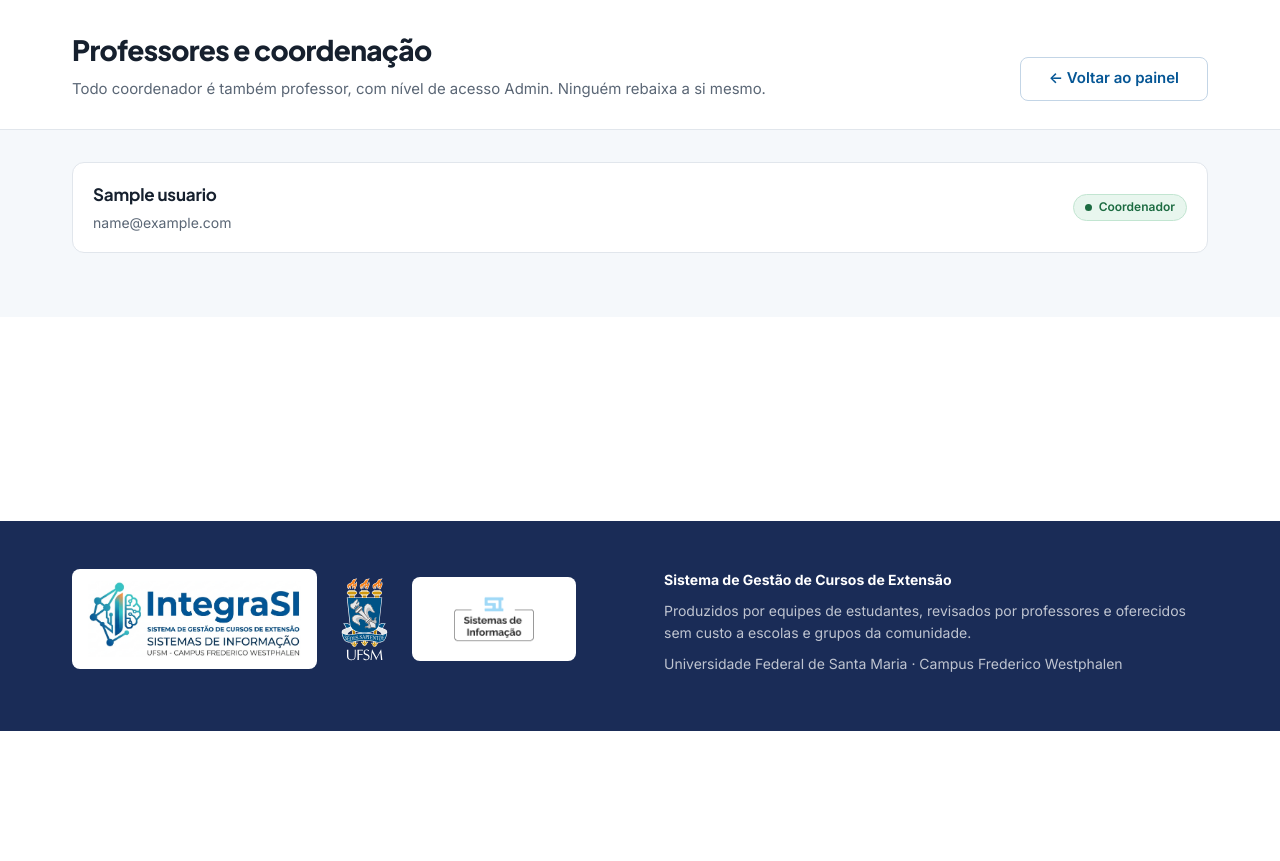
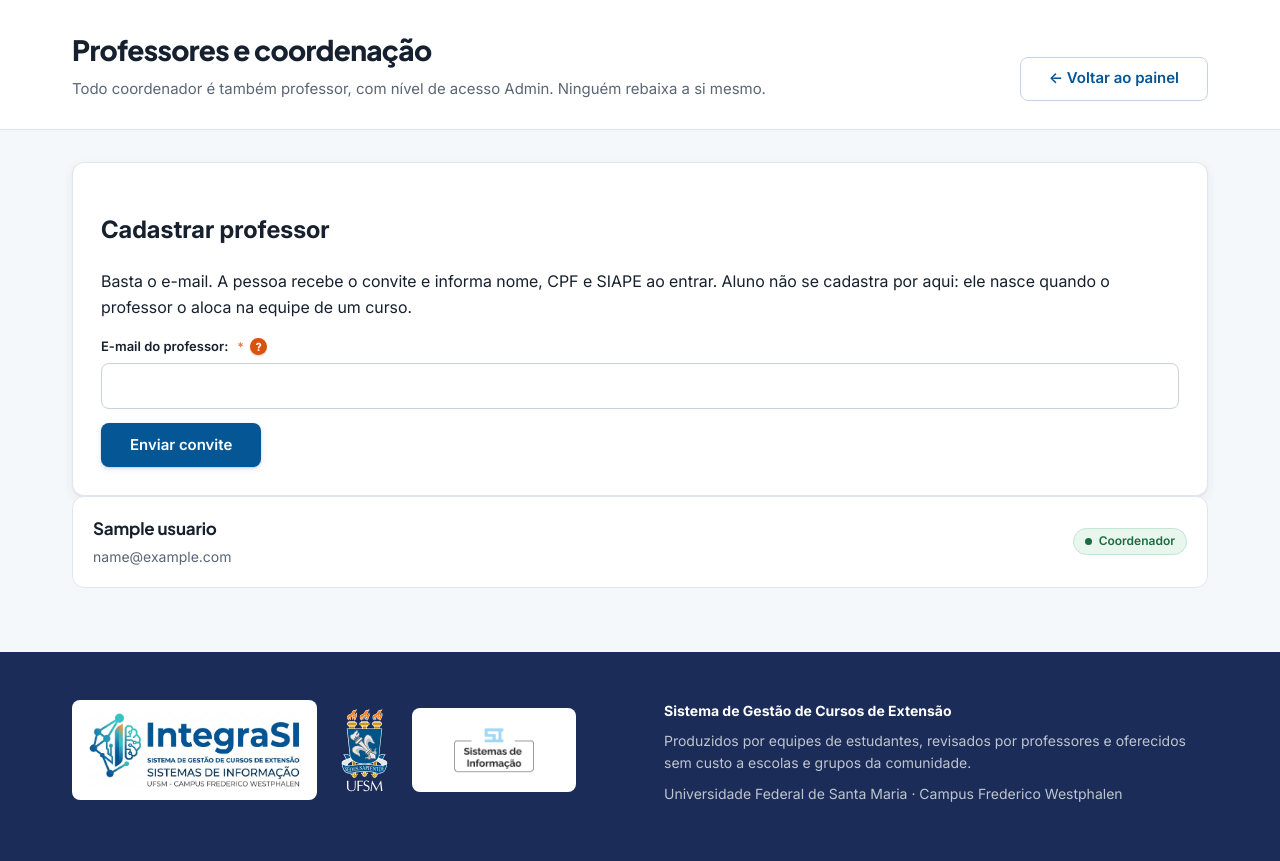
Before and after one commit to cbertolini-sys/IntegraSI, a Django app: page /coordenacao/pessoas/ in a window 1280 px wide. Shown: the part 69-930 px from the top of the page. Before the commit the page ends 800 px from the top, so only its background shows below. Run offline with Django 5.2, Linux system fonts and the light colour scheme; a user stored in the database is signed in; tables that the repository leaves empty hold one stand-in row (values such as "Sample post"); parts of the project's set-up code (start-up, migrations or seed data) failed here and were passed over; some libraries are stand-ins or nearby versions.

Commit message:
feat(contas): coordenacao cadastra professor so com o e-mail
O professor nascia so pelo comando criar_coordenador ou pelo Django Admin: nao
havia caminho na interface. Agora a coordenacao digita o e-mail na tela de
Pessoas, a conta nasce sem senha utilizavel e com convite, e a propria pessoa
informa nome, CPF e SIAPE no primeiro acesso.

O modelo deixou de exigir CPF e SIAPE no cadastro do professor, pelo mesmo
motivo que ja nao os exigia do aluno: quem cobra os campos e a tela do convite.
O que o modelo guarda agora e a coerencia (CPF sem SIAPE e recusado) e o
perfil_completo, que passou a cobrar tambem o nome, agora que ele pode nascer
vazio.

Aluno continua nascendo pela equipe: conta de aluno sem curso ficaria com
convite e sem trabalho.

Co-Authored-By: Claude Opus 5 <noreply@anthropic.com>

```diff
--- a/apps/contas/forms.py
+++ b/apps/contas/forms.py
@@ -49,3 +49,18 @@ class UsuarioChangeForm(CamposComPontuacaoMixin, UserChangeForm):
             "is_active",
             "is_staff",
         )
+
+
+class CadastroDeProfessorForm(forms.Form):
+    """O e-mail, e mais nada.
+
+    A coordenação não digita nome, CPF nem SIAPE: quem tem esses dados é a própria
+    pessoa, e ela os informa no primeiro acesso. Pedi-los aqui seria a coordenação
+    transcrevendo documento alheio, e um erro de digitação viraria conta errada.
+    """
+
+    email = forms.EmailField(
+        label="E-mail do professor",
+        help_text="A pessoa recebe um convite neste endereço e completa o "
+        "cadastro com nome, CPF e SIAPE ao entrar pela primeira vez.",
+    )
--- a/apps/contas/models.py
+++ b/apps/contas/models.py
@@ -43,7 +43,11 @@ class Usuario(AbstractBaseUser, PermissionsMixin):
         (ALUNO, "Aluno"),
     ]
 
-    nome_completo = models.CharField("nome completo", max_length=150)
+    # `blank=True` porque a coordenacao cadastra professor SO com o e-mail e o
+    # proprio informa o nome no primeiro acesso - o mesmo arranjo que o aluno ja
+    # tinha com CPF e matricula. Quem exige o nome e a tela do convite, e nao o
+    # modelo, senao o cadastro por e-mail seria impossivel.
+    nome_completo = models.CharField("nome completo", max_length=150, blank=True)
     email = models.EmailField("e-mail", unique=True)
     cpf = models.CharField(
         "CPF", max_length=11, unique=True, null=True, blank=True, validators=[valida_cpf]
@@ -117,11 +121,13 @@ class Usuario(AbstractBaseUser, PermissionsMixin):
         flag paralela é uma segunda fonte de verdade que sai de sincronia na
         primeira edição pelo Admin. Aqui não há o que sincronizar.
 
-        Professor e coordenador não passam pelo primeiro acesso -- são criados
-        pela coordenação com documento na mão --, então para eles o telefone não
-        entra na conta. O telefone é pedido ao aluno na tela de convite, junto
-        com CPF e matrícula, e é lá que a exigência dos três mora.
+        Professor e coordenador tambem passam pelo primeiro acesso desde que a
+        coordenacao passou a cadastra-los so com o e-mail. Para eles o telefone
+        nao entra na conta: e opcional na tela. O nome entra para os dois, porque
+        agora ele pode nascer vazio.
         """
+        if not self.nome_completo:
+            return False
         if not self.e_aluno:
             return bool(self.cpf and self.siape)
         return bool(self.cpf and self.matricula and self.telefone)
@@ -151,10 +157,13 @@ class Usuario(AbstractBaseUser, PermissionsMixin):
             if self.siape:
                 erros["siape"] = "Aluno não tem SIAPE."
         else:
-            if not self.cpf:
-                erros["cpf"] = "CPF é obrigatório para professor e coordenador."
-            if not self.siape:
-                erros["siape"] = "SIAPE é obrigatório para professor e coordenador."
+            # Nem CPF nem SIAPE sao exigidos no cadastro, pelo mesmo motivo do
+            # aluno: a coordenacao cria a conta so com o e-mail e a pessoa informa
+            # os documentos no primeiro acesso. Quem exige os tres campos e aquela
+            # tela; o que o modelo garante e a COERENCIA - com CPF tem de haver
+            # SIAPE, e professor nunca tem matricula.
+            if self.cpf and not self.siape:
+                erros["siape"] = "Informe o SIAPE junto com o CPF."
             if self.matricula:
                 erros["matricula"] = "Professor e coordenador não têm matrícula."
         if erros:
--- a/apps/contas/views.py
+++ b/apps/contas/views.py
@@ -10,6 +10,7 @@ from django.utils import timezone
 from django.views.decorators.http import require_http_methods
 
 from apps.contas import services
+from apps.contas.forms import CadastroDeProfessorForm
 from apps.contas.forms_convite import PrimeiroAcessoForm
 from apps.contas.models import ConviteAluno, TentativaDeLogin, Usuario
 from apps.contas.paginacao import paginar
@@ -81,15 +82,20 @@ def primeiro_acesso(request, token):
     if convite is None or not convite.valido:
         return render(request, "contas/convite_invalido.html")
 
-    form = PrimeiroAcessoForm(request.POST or None)
+    form = PrimeiroAcessoForm(request.POST or None, e_aluno=convite.usuario.e_aluno)
     if request.method == "POST" and form.is_valid():
+        dados = form.cleaned_data
         try:
+            # `.get()` e nao `[...]`: o campo que nao e daquele papel foi apagado
+            # do formulario, e o `None` diz ao servico para nao tocar nele.
             usuario = services.consumir_convite(
                 token,
-                senha=form.cleaned_data["senha"],
-                cpf=form.cleaned_data["cpf"],
-                matricula=form.cleaned_data["matricula"],
-                telefone=form.cleaned_data["telefone"],
+                senha=dados["senha"],
+                cpf=dados["cpf"],
+                matricula=dados.get("matricula"),
+                telefone=dados.get("telefone", ""),
+                nome=dados.get("nome_completo"),
+                siape=dados.get("siape"),
             )
         except ValidationError as erro:
             for mensagem in erro.messages:
@@ -113,8 +119,40 @@ def pessoas(request):
         raise PermissionDenied("Área da coordenação.")
 
     if request.method == "POST":
+        acao = request.POST.get("acao")
+        if acao == "CRIAR_PROFESSOR":
+            # Antes do `get_object_or_404`: este ramo nao tem pessoa alvo, e cair
+            # naquela linha daria 404 no lugar da tela de erro.
+            cadastro = CadastroDeProfessorForm(request.POST)
+            if not cadastro.is_valid():
+                for mensagem in cadastro.errors.get("email", ["E-mail inválido."]):
+                    messages.error(request, mensagem)
+                return redirect("pessoas")
+            try:
+                criado = services.criar_professor(
+                    cadastro.cleaned_data["email"],
+                    por=request.user,
+                    base_url=request.build_absolute_uri("/").rstrip("/"),
+                )
+            except ValidationError as erro:
+                for mensagem in erro.messages:
+                    messages.error(request, mensagem)
+            else:
+                messages.success(
+                    request,
+                    f"Convite enviado para {criado.email}. "
+                    "Ele completa o cadastro no primeiro acesso.",
+                )
+            return redirect("pessoas")
+
+        if not request.POST.get("usuario"):
+            # Acao desconhecida e sem pessoa alvo. Sem esta linha cairia no
+            # `get_object_or_404` com `pk=None` e a tela devolveria 404, como se a
+            # pagina nao existisse.
+            messages.error(request, "Ação não reconhecida.")
+            return redirect("pessoas")
+
         alvo = get_object_or_404(Usuario, pk=request.POST.get("usuario"))
-        acao = request.POST.get("acao")
         try:
             # Igualdade explicita nos dois ramos, sem pega-tudo: um valor
             # inesperado nao pode cair na acao destrutiva. O mesmo defeito ja
@@ -137,4 +175,8 @@ def pessoas(request):
         papel__in=[Usuario.PROFESSOR, Usuario.COORDENADOR]
     ).order_by("nome_completo")
     pagina = paginar(request, equipe)
-    return render(request, "contas/pessoas.html", {"equipe": pagina, "pagina": pagina})
+    return render(
+        request,
+        "contas/pessoas.html",
+        {"equipe": pagina, "pagina": pagina, "cadastro": CadastroDeProfessorForm()},
+    )
--- a/templates/contas/pessoas.html
+++ b/templates/contas/pessoas.html
@@ -17,12 +17,33 @@
   </div>
 
   <div class="faixa corpo-trabalho">
+    <div class="cartao cartao-acao">
+      <h2>Cadastrar professor</h2>
+      <p class="detalhe">Basta o e-mail. A pessoa recebe o convite e informa nome,
+         CPF e SIAPE ao entrar. Aluno não se cadastra por aqui: ele nasce quando o
+         professor o aloca na equipe de um curso.</p>
+      <form method="post" class="form-cadastro">
+        {% csrf_token %}
+        {% include "cursos/_campo.html" with campo=cadastro.email largo=1 %}
+        <button type="submit" name="acao" value="CRIAR_PROFESSOR" class="botao">Enviar convite</button>
+      </form>
+    </div>
+
     <ul class="registros">
       {% for pessoa in equipe %}
         <li class="registro">
           <div>
-            <h3>{{ pessoa.nome_completo }}</h3>
-            <p class="detalhe"><span>{{ pessoa.email }}</span></p>
+            {% comment %}
+              Conta cadastrada so com o e-mail ainda nao tem nome, e o <h3> vazio
+              deixava a linha sem cabeca nenhuma. O e-mail sobe para o titulo e a
+              linha de baixo diz por que falta o resto.
+            {% endcomment %}
+            <h3>{{ pessoa.nome_completo|default:pessoa.email }}</h3>
+            {% if pessoa.nome_completo %}
+              <p class="detalhe"><span>{{ pessoa.email }}</span></p>
+            {% else %}
+              <p class="detalhe"><span>Convite enviado. Aguardando o primeiro acesso.</span></p>
+            {% endif %}
           </div>
           <form method="post" class="form-em-linha">
             {% csrf_token %}
```
Also changed, not shown: apps/contas/forms_convite.py (+26 -1 lines), apps/contas/services.py (+63 -8 lines), apps/contas/tests/test_cadastro_de_professor.py (added, +153 -0 lines), apps/contas/tests/test_perfil.py (+28 -8 lines), templates/contas/primeiro_acesso.html (+10 -2 lines), apps/contas/migrations/0006_alter_usuario_nome_completo.py (added).
